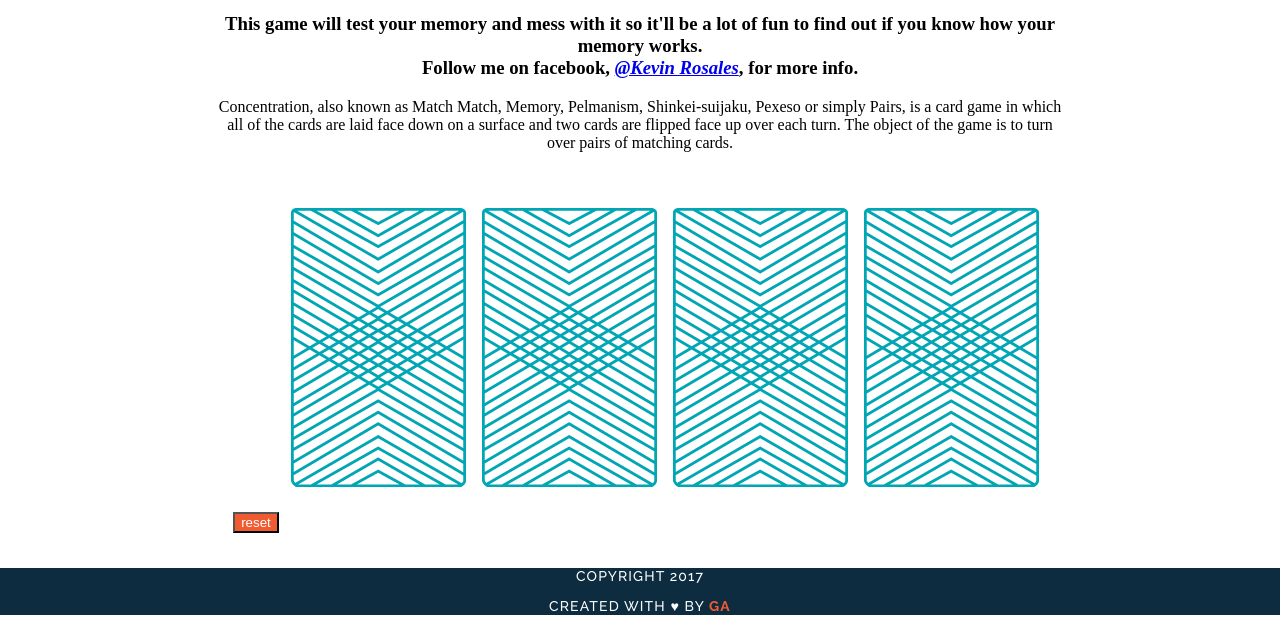
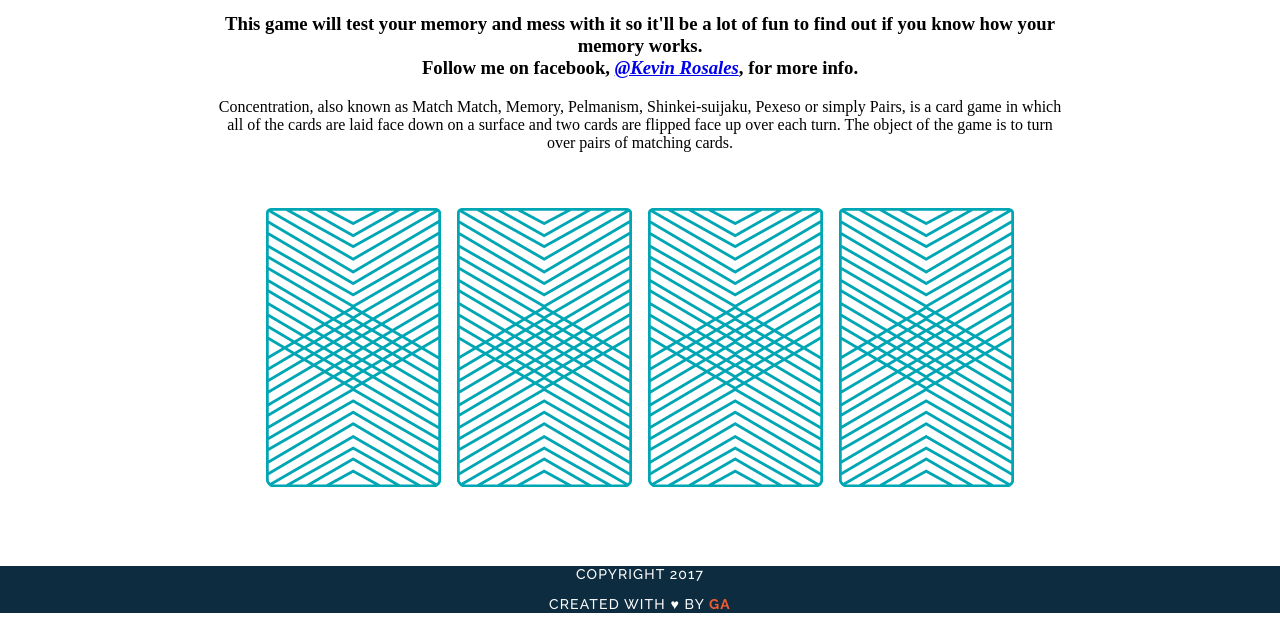
Before and after one commit to ninjascare/wdi-fundamentals-memorygame, a plain HTML site: page memory_game/index.html in a window 1280 px wide. Shown: the part 301-930 px from the top of the page. Drawn offline with Linux system fonts and the light colour scheme; a web font is replaced by a local one.

```diff
--- a/memory_game/css/style.css
+++ b/memory_game/css/style.css
@@ -79,7 +79,3 @@
 a:hover {
 	border-color: white;
 }
-button {
-	background-color: #F15B31;
-	color: white;
-}
--- a/memory_game/index.html
+++ b/memory_game/index.html
@@ -20,7 +20,6 @@
 <p>Concentration, also known as Match Match, Memory, Pelmanism, Shinkei-suijaku, Pexeso or simply Pairs, is a card game in which all of the cards are laid face down on a surface and two cards are flipped face up over each turn. The object of the game is to turn over pairs of matching cards.</p>
 
 <div id="game-board" class="board clearfix">
-<button>reset</button>
 </div>
 </main>
 <footer class="clearfix">
--- a/memory_game/js/main.js
+++ b/memory_game/js/main.js
@@ -49,7 +49,3 @@
 	}
 };
 createBoard();
-var resetItems = function(){
-
-};
-document.getElementById('game-board').addEventListener('click', resetItems);
```
